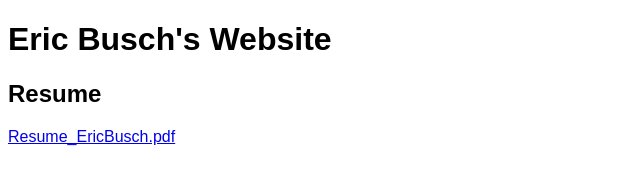
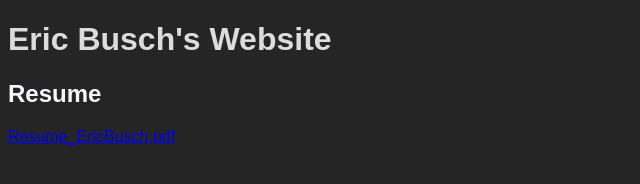
Before and after one commit to BuschEric97/BuschEric97.github.io, a plain HTML site: page index.html in a window 1280 px wide. Shown: the whole page, without its empty margins (0-640 px from the left). Drawn offline with Linux system fonts and the light colour scheme.

Commit message:
Modified style

```diff
--- a/index.html
+++ b/index.html
@@ -7,8 +7,16 @@
     <meta name="keywords" content="Eric,David,Busch,Resume">
     <meta name="author" content="Eric David Busch">
     <meta name="viewport" content="width=device-width, initial-scale=1.0">
+    <style>
+      body {
+        background-color: #252525;
+        font-family: sans-serif;
+      }
+      h1 {color: Gainsboro;}
+      h2 {color: GhostWhite;}
+    </style>
   </head>
-  <body style="font-family:sans-serif;">
+  <body>
     <h1>Eric Busch's Website</h1>
     <div id="resume">
       <h2>Resume</h2>
```
